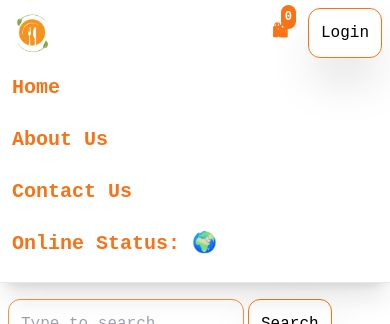
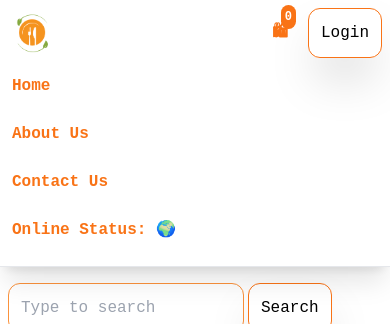
Before and after one commit to Wenodh/react, a React (Vite) app: page / in a window 390 px wide. Both pictures are taken after a click on the picture 31 px from the left and 33 px from the top of the page. Shown: the top 324 px of the page. Built offline with nearby package versions, Linux system fonts and the light colour scheme; no server answers; the HTML template or start-up script is replaced by a standard one.

Commit message:
nav font adjusted for mobile view

```diff
--- a/src/components/Header.jsx
+++ b/src/components/Header.jsx
@@ -88,7 +88,7 @@ const Header = () => {
             <ul
                 className={`sm:hidden ${
                     isContentVisible ? 'hidden' : 'block'
-                } text-xl list-none items-center py-1`}
+                } text-base list-none items-center py-1`}
             >
                 <li className="hover:bg-orange-100 hover:translate-x-1 py-3 px-1">
                     <Link
```
